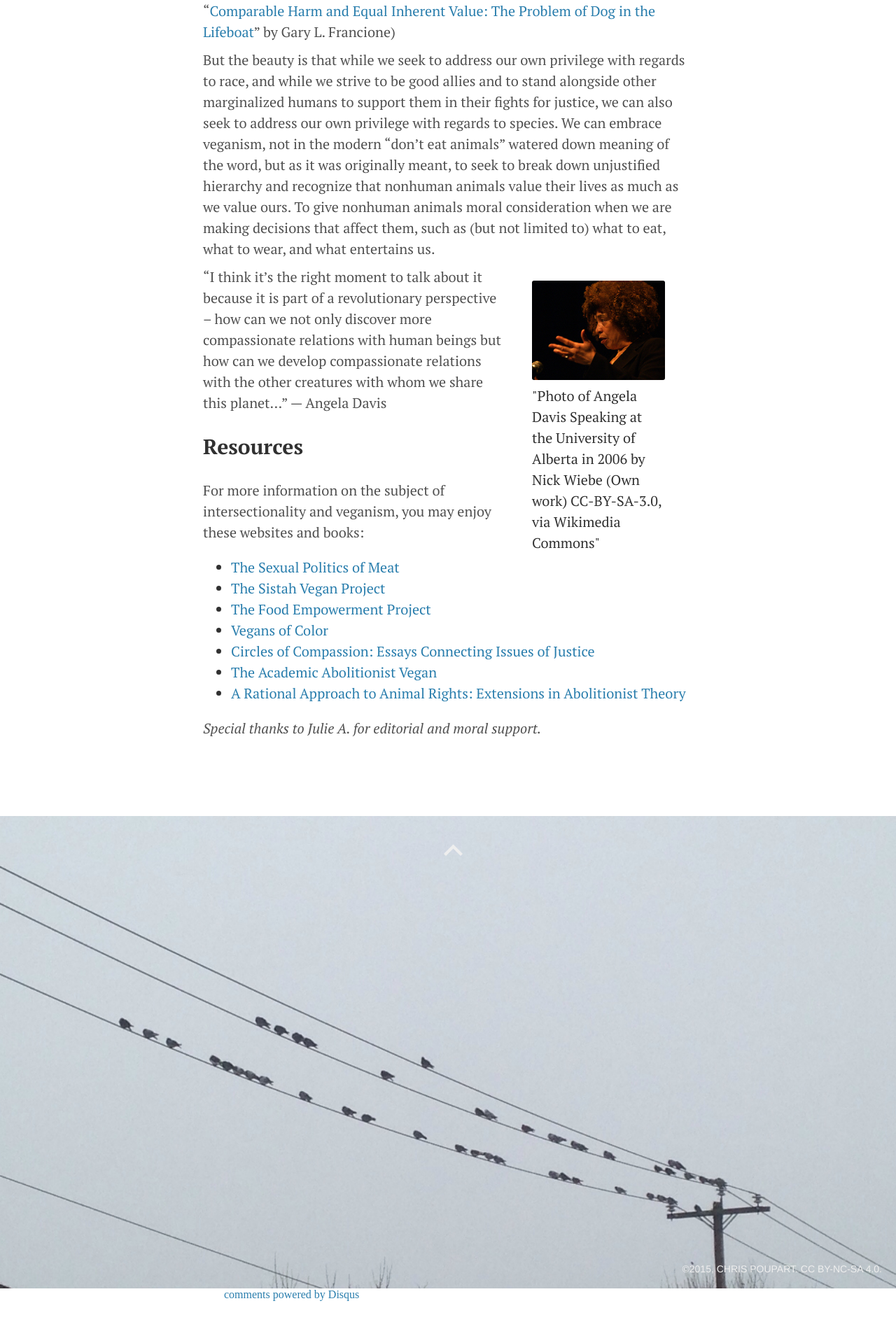
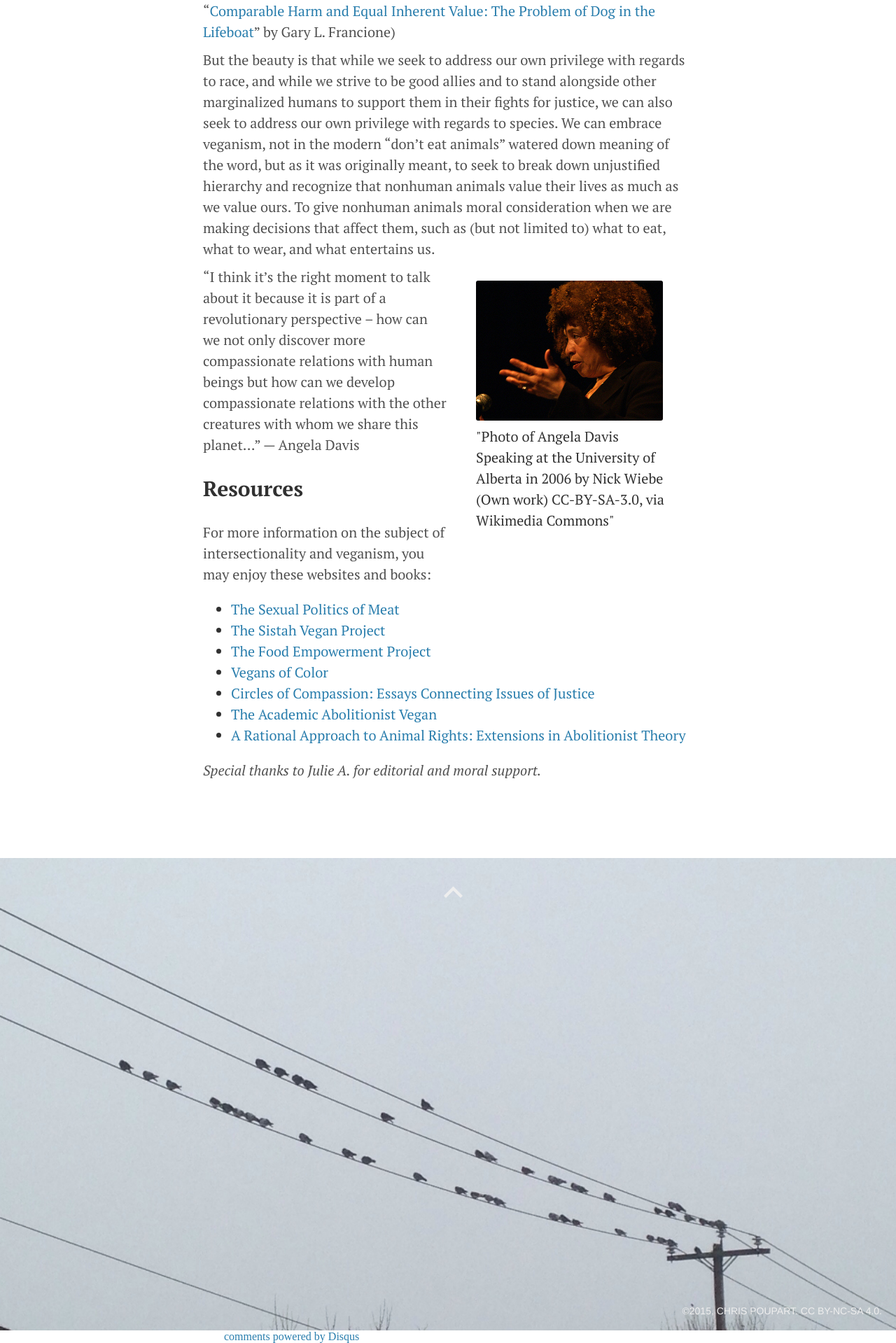
Before and after one commit to poupartfarms/poupartfarms.github.io, a Jekyll site: the page built from _posts/2015-06-19-veganism_and_intersectionality.md, in a window 1280 px wide. Shown: the part 2736-4655 px from the top of the page at 70% size. Built offline with Jekyll 4.4.1, drawn with Linux system fonts in a browser that asks for light colours; Markdown is read by kramdown in place of the engine named in the settings; comment, search, counter and statistics services are not loaded; before the commit the page ends 4595 px from its top, so only the background shows below that.

Commit message:
resize photo and play with layout

```diff
--- a/_posts/2015-06-19-veganism_and_intersectionality.md
+++ b/_posts/2015-06-19-veganism_and_intersectionality.md
@@ -25,7 +25,7 @@ Of course, this ludicrous and inflammatory statement a logical fallacy (specific
 
 But the beauty is that while we seek to address our own privilege with regards to race, and while we strive to be good allies and to stand alongside other marginalized humans to support them in their fights for justice, we can also seek to address our own privilege with regards to species. We can embrace veganism, not in the modern “don’t eat animals” watered down meaning of the word, but as it was originally meant, to seek to break down unjustified hierarchy and recognize that nonhuman animals value their lives as much as we value ours. To give nonhuman animals moral consideration when we are making decisions that affect them, such as (but not limited to) what to eat, what to wear, and what entertains us.
 
-<div style="float: right; width: 270px;">
+<div style="float: right; width: 350px;">
   <figure><img src="/media/2015-06-19-veganism_and_intersectionality/Angela-Davis-Mar-28-2006.jpg"><figcaption>"Photo of Angela Davis Speaking at the University of Alberta in 2006 by Nick Wiebe (Own work) CC-BY-SA-3.0, via Wikimedia Commons"</figcaption></figure>
 </div>
 “I think it’s the right moment to talk about it because it is part of a revolutionary perspective – how can we not only discover more compassionate relations with human beings but how can we develop compassionate relations with the other creatures with whom we share this planet...” — Angela Davis
```
